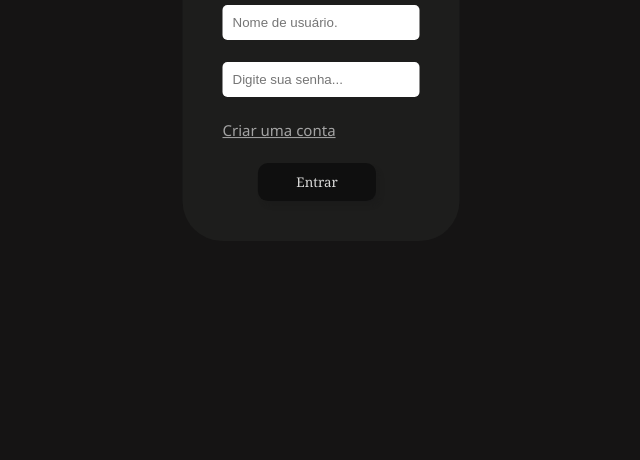
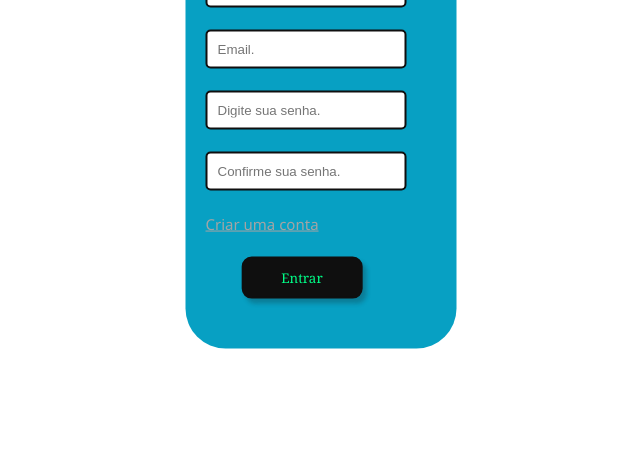
Before and after one commit to marianavandrade/To-do-list-mariana, a plain HTML site: page login.html in a window 1280 px wide. Shown: the part 340-800 px from the top of the page, without its empty margins (319-959 px from the left). Drawn offline with Linux system fonts and the light colour scheme.

Commit message:
nova versão

```diff
--- a/login.html
+++ b/login.html
@@ -11,9 +11,15 @@
 <body class="body">
     <div class="painel">
         <h1>Faça o login</h1>
-        <input class="info" type="text" placeholder="Nome de usuário.">
+        <input class="info" type="text" placeholder="Nome Completo.">
+        <br> <br>
+        <input class="info" type="text" placeholder="Login.">
         <br><br>
-        <input class="info" type="password" placeholder="Digite sua senha...">
+        <input class="info" type="email" placeholder="Email.">
+        <br><br>
+        <input class="info" type="password" placeholder="Digite sua senha.">
+        <br><br>
+        <input class="info" type="password" placeholder="Confirme sua senha.">
         <br><br>
         <a class="link" href="register.html">Criar uma conta</a>
         <br><br>
--- a/style.css
+++ b/style.css
@@ -1,15 +1,16 @@
 .body {
     font-family: 'Segoe UI', Tahoma, Geneva, Verdana, sans-serif;
-    background-color: #151414;
+    background-color: white;
 }
 
 .painel {
-    background-color: #1D1D1C;
+    background-color: #07A0C3;
     position: absolute;
     top: 50%;
     left: 50%;
     transform: translate(-50%, -50%);
-    padding: 40px;
+    padding: 50px;
+    padding-left: 20px;
     border-radius: 40px;
     color: white;
 }
@@ -19,6 +20,7 @@
     border-radius: 5px;
     border: none;
     outline: none;
+    border: 2px solid  #0f0f0f;
 }
 .info:hover {
     background-color: rgb(216, 216, 216);
@@ -33,13 +35,16 @@
     border: none;
     box-shadow: 4px 5px 4px rgba(24, 24, 24, 0.25);
     font-family:Georgia, 'Times New Roman', Times, serif;
-    color: #D9D9D8;
+    color: #00ff88;
+    border: 2px solid  #0f0f0f;
 
 }
 
 .button:hover {
-    background-color: #2E2E2F;
+    background-color: #00ff88;
+    border: 2px solid rgb(0, 139, 116);
     cursor: pointer;
+    color: #0f0f0f;
 }
 
 .link {
```
Also changed, not shown: index.html (+7 -8 lines).
